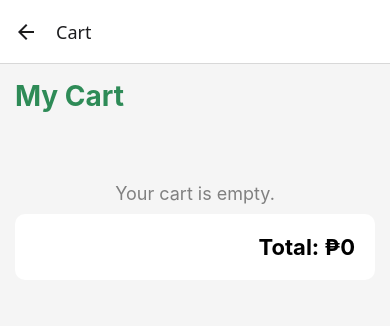
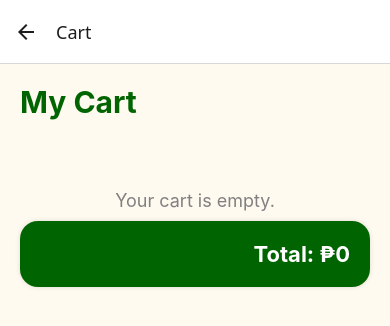
Before and after one commit to cliveayongdelosreyes-collab/mobile-app, a React Native app: screen /Cart in a window 390 px wide. Shown: the top 326 px of the page. Built offline with nearby package versions, Linux system fonts and the light colour scheme.

Commit message:
Revamp CartScreen layout and styling
Updated layout and styles for CartScreen to enhance visual appeal and usability.

```diff
--- a/navigation/CartScreen.js
+++ b/navigation/CartScreen.js
@@ -87,14 +87,14 @@ const styles = StyleSheet.create({
 
   container: {
     flex: 1,
-    backgroundColor: "whitesmoke",
-    padding: 15
+    backgroundColor: "floralwhite",
+    padding: 20
   },
 
   title: {
-    fontSize: 28,
+    fontSize: 30,
     fontWeight: "bold",
-    color: "seagreen",
+    color: "darkgreen",
     marginBottom: 20
   },
 
@@ -107,17 +107,23 @@ const styles = StyleSheet.create({
 
   cartItem: {
     backgroundColor: "white",
-    padding: 10,
-    marginBottom: 10,
-    borderRadius: 10,
+    padding: 15,
+    marginBottom: 15,
+    borderRadius: 18,
 
     flexDirection: "row",
-    alignItems: "center"
+    alignItems: "center",
+
+    shadowColor: "black",
+    shadowOpacity: 0.08,
+    shadowRadius: 5,
+    elevation: 3
   },
 
   image: {
     width: 60,
     height: 60,
+    resizeMode: "contain",
     borderRadius: 8,
     marginRight: 10
   },
@@ -128,34 +134,45 @@ const styles = StyleSheet.create({
 
   name: {
     fontSize: 17,
-    fontWeight: "bold"
+    fontWeight: "bold",
+    color: "darkslategray"
   },
 
   price: {
     color: "seagreen",
+    fontSize: 16,
+    fontWeight: "bold",
     marginTop: 5
   },
 
   removeButton: {
     backgroundColor: "mistyrose",
-    padding: 8,
-    borderRadius: 5
+    paddingVertical: 9,
+    paddingHorizontal: 12,
+    borderRadius: 12
   },
 
   removeText: {
-    color: "darkred"
+    color: "darkred",
+    fontWeight: "bold"
   },
 
   totalBox: {
-    backgroundColor: "white",
+    backgroundColor: "darkgreen",
     padding: 20,
     marginTop: 10,
-    borderRadius: 10
+    borderRadius: 18,
+
+    shadowColor: "black",
+    shadowOpacity: 0.12,
+    shadowRadius: 5,
+    elevation: 4
   },
 
   total: {
     fontSize: 22,
     fontWeight: "bold",
+    color: "white",
     textAlign: "right"
   }
 
```
